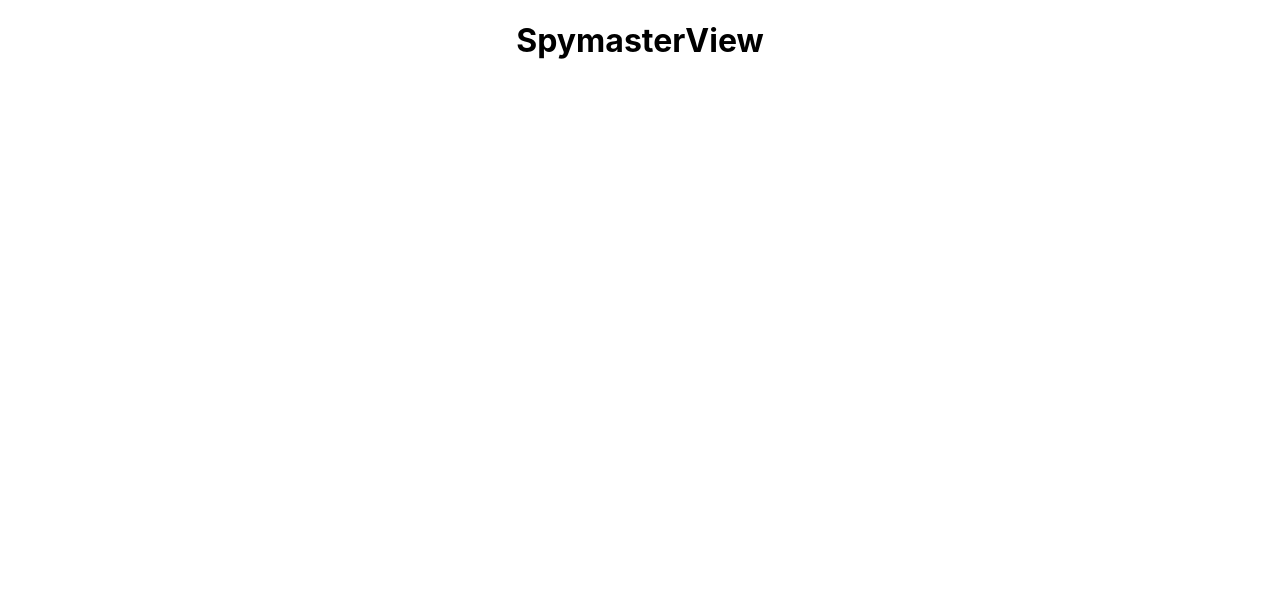
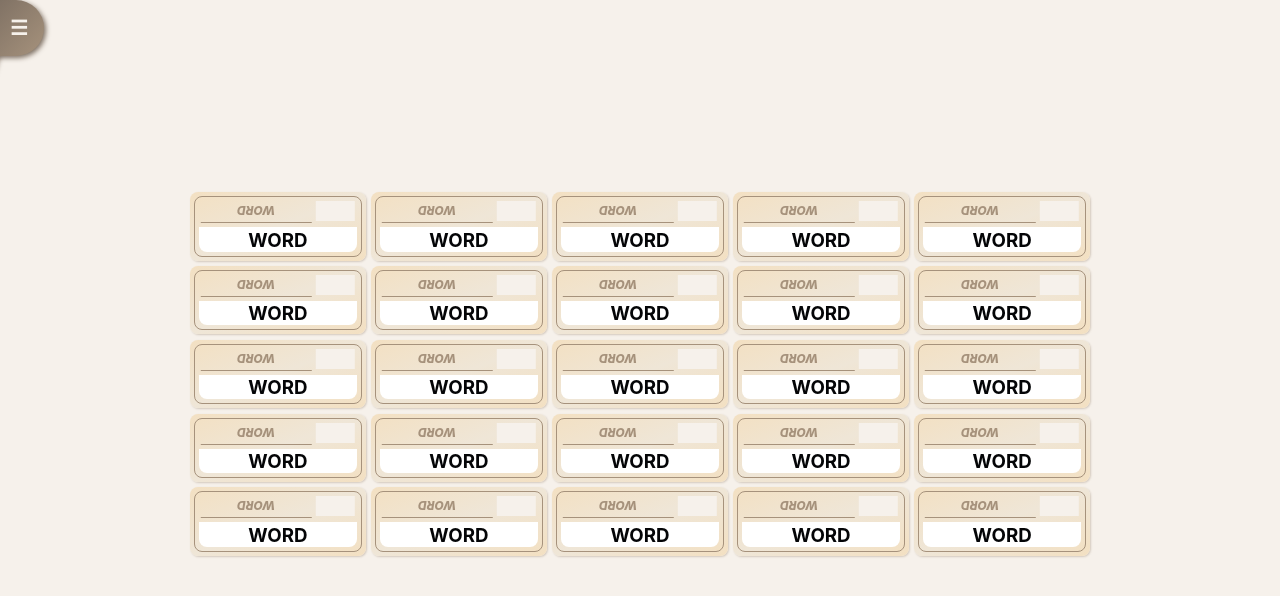
Before and after one commit to goodbreathseth/codenames-seth, a React (Create React App) app: page /spymaster in a window 1280 px wide. Shown: the top 596 px of the page. Built offline with nearby package versions, Linux system fonts and the light colour scheme.

Commit message:
Finished functionality

```diff
--- a/package.json
+++ b/package.json
@@ -6,6 +6,7 @@
     "@testing-library/jest-dom": "^5.11.4",
     "@testing-library/react": "^11.1.0",
     "@testing-library/user-event": "^12.1.10",
+    "animate.css": "^4.1.1",
     "firebase": "^8.0.1",
     "react": "^17.0.1",
     "react-dom": "^17.0.1",
--- a/src/App.css
+++ b/src/App.css
@@ -4,6 +4,10 @@
   --neutral: #f3e0c2;
   --neutral-dark: #a6927c;
   --neutral-darkest: #7e7063;
+
+  --neutral-alt-light: #d4d2c7;
+  --neutral-alt: #cdccc1;
+  --neutral-alt-dark: #b9ad93;
 
   --primary-lightest: #e66521;
   --primary-light: #ed3d08;
@@ -13,21 +17,31 @@
 
   --secondary-lightest: #c7d6de;
   --secondary-light: #9ec2dc;
-  --secondary: #0a72a6;
+  --secondary: #025c95;
   --secondary-dark: #0f61c4;
   --secondary-darkest: #07225a;
 
-  color: #000000;
+  --black: #040507;
+  --black-light: #757575;
+
+  color: var(--black);
   text-align: center;
 }
 
 button {
-  /* width: min(100%, 20rem); */
-  width: 100%;
+  width: min(100%, 22rem);
+  /* width: 100%; */
   border-radius: 32px;
   border: none;
   /* padding: 1rem 2rem; */
   transition: all 200ms;
+  cursor: pointer;
+}
+
+@media only screen and (min-width: 600px) {
+  button {
+    width: 14rem;
+  }
 }
 
 button.neutral {
@@ -74,6 +88,9 @@ button.action:focus {
 }
 
 .home {
+  display: flex;
+  flex-direction: column;
+  align-items: center;
   background: radial-gradient(closest-side, #f2e008, #f38b3d, #8b1439);
   padding: 0 2rem;
 }
@@ -81,6 +98,7 @@ button.action:focus {
 .logo {
   margin: 14vh 0;
   width: min(100%, 45rem);
+
 }
 
 .form {
@@ -88,6 +106,19 @@ button.action:focus {
   display: flex;
   flex-direction: column;
   justify-content: space-between;
+}
+
+@media only screen and (min-width: 600px) {
+  .form {
+    width: 80%;
+    margin-left: auto;
+    margin-right: auto;
+  }
+  .form > * {
+    display: flex;
+    justify-content: space-around;
+    align-items: center;
+  }
 }
 
 .invisible {
@@ -104,34 +135,58 @@ button.action:focus {
 }
 
 .card {
-  /* background-image: linear-gradient(to bottom right, var(--neutral), var(--neutral-light), var(--neutral), var(--neutral-lightest), var(--neutral)); */
+  border-radius: 0.5rem;
+  padding: 4px;
+  box-shadow: 1px 1px 2px rgba(166, 146, 124, 0.4);
+  display: grid;
+  user-select: none;
+  position: relative;
+  cursor: pointer
+}
+
+.unflipped {
   background-image: linear-gradient(
     to bottom right,
     var(--neutral),
     var(--neutral-light),
     var(--neutral)
   );
-  border-radius: 0.5rem;
-  padding: 4px;
-  box-shadow: 1px 1px 2px rgba(166, 146, 124, 0.4);
-  display: grid;
-  user-select: none;
-  position: relative;
 }
 
-/* .card:before {
-  content: "";
-  width: 100%;
-  position: absolute;
-  height: 100%;
+.red {
   background-image: linear-gradient(
     to bottom right,
+    var(--primary),
     var(--primary-dark),
-    var(--primary),
-    var(--primary-dark)
+    var(--primary)
   );
-  border-radius: 0.5rem;
-} */
+}
+
+.blue {
+  background-image: linear-gradient(
+    to bottom right,
+    var(--secondary-dark),
+    var(--secondary),
+    var(--secondary-dark)
+  );
+}
+
+.none {
+  background-image: radial-gradient(
+    closest-corner,
+    var(--neutral-alt-light),
+    var(--neutral-alt),
+    var(--neutral-alt-dark)
+  );
+}
+
+.assassin {
+  background-image: radial-gradient(
+    closest-corner,
+    var(--black-light),
+    var(--black)
+  );
+}
 
 .card > div {
   display: grid;
@@ -174,24 +229,83 @@ button.action:focus {
 .player-view-container {
   background-color: var(--neutral-lightest);
   padding: 0.5rem;
-  height: 100vh;
+  min-height: 100vh;
   box-sizing: border-box;
+  position: relative;
+}
+
+@media only screen and (min-width: 900px) {
+  .player-view-container {
+    padding-top: 15%;
+  }
 }
 
 .player-view {
   display: grid;
-  /* margin: 0.5rem; */
   grid-template-columns: repeat(5, 1fr);
   grid-template-rows: repeat(5, 1fr);
   grid-gap: 0.33rem;
   width: 100%;
-  height: 100%;
+  max-width: 900px;
+  margin-left: auto;
+  margin-right: auto;
 }
 
 @media only screen and (max-width: 600px) {
   .player-view {
     grid-template-columns: repeat(2, 1fr);
-    grid-template-rows: repeat(25, 1fr);
+    grid-template-rows: repeat(13, 1fr);
     grid-gap: 0.5rem;
   }
 }
+
+.menu {
+  position: absolute;
+  z-index: 10;
+  right: 100%;
+  top: 0;
+  min-width: 10rem;
+  padding: 1rem 4rem 4rem 1rem;
+  background-image: linear-gradient(
+    to bottom right,
+    var(--neutral-dark),
+    var(--neutral-darkest),
+    var(--neutral-dark)
+  );
+  box-shadow: 2px 2px 5px var(--neutral-darkest);
+  border-bottom-right-radius: 85%;
+  transition: all 150ms;
+}
+
+@media only screen and (min-width: 600px) {
+  .menu > * {
+    display: block;
+  }
+}
+
+.expanded {
+  transform: translateX(100%);
+}
+
+.expand-menu {
+  position: absolute;
+  margin: 0;
+  top: 0;
+  left: 98%;
+  border-top-left-radius: 0;
+  border-bottom-left-radius: 0;
+  width: auto;
+  padding: 1rem 1rem;
+  background-image: linear-gradient(
+    to bottom right,
+    var(--neutral-darkest),
+    var(--neutral-dark)
+  );
+  /* background: inherit; */
+  box-shadow: 2px 2px 5px var(--neutral-darkest);
+}
+
+.expand-menu > :first-child {
+  padding: 0;
+  margin: 0;
+}
--- a/src/components/Card.js
+++ b/src/components/Card.js
@@ -1,17 +1,38 @@
-export default function Card() {
+export default function Card({ team, flipped, word }) {
   return (
     <>
-      <div className="card">
+      <div
+        className={
+          "card " +
+          (!flipped
+            ? "unflipped"
+            : team === "red"
+            ? "red"
+            : team === "blue"
+            ? "blue"
+            : team === "none"
+            ? "none"
+            : "assassin")
+        }
+      >
         <div>
           <div className="square-parent">
-            <div className="square">&#8194; </div>
+            {!flipped ? <div className="square">&#8194; </div> : null}
             <div>
-              <i>LONG WORD</i>
+              <i className={flipped ? "invisible" : null}>
+                {word.toUpperCase()}
+              </i>
             </div>
           </div>
-          <h3>LONG WORD</h3>
+          <h3>{word.toUpperCase()}</h3>
         </div>
       </div>
     </>
   );
 }
+
+Card.defaultProps = {
+  team: "none",
+  flipped: false,
+  word: "word",
+};
--- /dev/null
+++ b/src/components/Menu.js
@@ -0,0 +1,86 @@
+import { useHistory } from "react-router-dom";
+import { useState } from "react";
+import { db } from "../services/firebase"
+
+export default function Menu() {
+  const history = useHistory();
+
+  const [expanded, setExpanded] = useState(false);
+
+  const back = () => {
+    history.push("/");
+  };
+
+  const resetGame = () => {
+    let dictionary;
+    let words;
+
+    // Get dictionary of words
+    db.collection('codenames').doc('game').get().then(function (doc) {
+      if (doc.exists) {
+        dictionary = doc.data().dictionary;
+
+        // Create new of array of 25 random words from dictionary
+        let n = 25;
+        let result = new Array(n),
+          len = dictionary.length,
+          taken = new Array(len);
+        while (n--) {
+          let x = Math.floor(Math.random() * len);
+          result[n] = { word: dictionary[x in taken ? taken[x] : x] };
+          taken[x] = --len in taken ? taken[len] : len;
+        }
+
+        // Set the other values
+        words = result;
+        let numOfBlues = Math.floor(Math.random() * (10 - 8) + 8);
+        for (let i = 0; i < words.length; i++) {
+          words[i].flipped = false;
+
+          if (i < numOfBlues) {
+            words[i].team = "blue"
+          } else if (i < 17) {
+            words[i].team = "red"
+          } else if (i < 24) {
+            words[i].team = "none"
+          } else {
+            words[i].team = "assassin"
+          }
+        }
+
+        // Shuffle it a few times
+        words.sort(() => Math.random() - 0.5);
+        words.sort(() => Math.random() - 0.5);
+
+        // Write new set of 25 words to db
+        db.collection("codenames")
+          .doc("game")
+          .set({
+            words: words,
+          }, { merge: true})
+          .catch(function (error) {
+            console.log("error", error);
+          });
+      } else {
+        console.log("no doc")
+      }
+    }).catch(function (error) {
+      console.log("error", error)
+    })
+  };
+
+
+  return (
+    <div className={"menu " + (expanded ? "expanded" : "")}>
+      <button className="neutral space-around" onClick={back}>
+        <h3>&#8249; Back</h3>
+      </button>
+      <button className="action space-around" onClick={resetGame}>
+        <h3>&#8635;&#8194;Reset game</h3>
+      </button>
+      <button className="expand-menu text-light" onClick={() => setExpanded(!expanded)}>
+        <h2>&#9776;</h2>
+      </button>
+    </div>
+  );
+}
--- a/src/components/SignOut.js
+++ b/src/components/SignOut.js
@@ -3,8 +3,8 @@ import { auth } from "../services/firebase";
 export default function SignOut() {
     return (
       auth.currentUser && (
-        <button className="neutral" onClick={() => auth.signOut()}>
-          <h3>SIGN OUT</h3>
+        <button className="neutral space-around" onClick={() => auth.signOut()}>
+          <h2>SIGN OUT</h2>
         </button>
       )
     );
--- a/src/views/Home.js
+++ b/src/views/Home.js
@@ -10,11 +10,12 @@ import { auth } from "../services/firebase"
 export default function Home() {
   const [user] = useAuthState(auth);
 
+
   return (
     <div className="home fullscreen padding">
       <img src={logo} alt="Game title" className="logo" />
       { user ? <TeamSelect /> : <SignIn />}
-      { user? <SignOut /> : null}
+      { user ? <SignOut /> : null}
     </div>
   );
 };
--- a/src/views/PlayerView.js
+++ b/src/views/PlayerView.js
@@ -1,35 +1,42 @@
 import Card from "../components/Card";
+import Menu from "../components/Menu";
+import { db } from "../services/firebase";
+import { useCollectionData } from "react-firebase-hooks/firestore";
 
 export default function PlayerView() {
+  const [game, loading] = useCollectionData(db.collection("codenames"));
+
+  // Update the db when a card is tapped
+  const update = (index) => {
+    let words = game[0].words;
+    if (words[index].flipped !== "flipped") {
+      words[index].flipped = "flipped";
+
+      db.collection("codenames").doc("game").set(
+        {
+          words: words,
+        },
+        { merge: true }
+      );
+    }
+  };
+
   return (
     <>
       <div className="player-view-container">
+        <Menu />
         <div className="player-view">
-          <Card />
-          <Card />
-          <Card />
-          <Card />
-          <Card />
-          <Card />
-          <Card />
-          <Card />
-          <Card />
-          <Card />
-          <Card />
-          <Card />
-          <Card />
-          <Card />
-          <Card />
-          <Card />
-          <Card />
-          <Card />
-          <Card />
-          <Card />
-          <Card />
-          <Card />
-          <Card />
-          <Card />
-          <Card />
+          {loading && <h1>Loading...</h1>}
+          {game &&
+            game[0].words.map((word, index) => (
+              <div key={index} onClick={() => update(index)}>
+                <Card
+                  word={word.word}
+                  flipped={word.flipped}
+                  team={word.team}
+                />
+              </div>
+            ))}
         </div>
       </div>
     </>
--- a/src/views/SpymasterView.js
+++ b/src/views/SpymasterView.js
@@ -1,5 +1,37 @@
+import Card from "../components/Card"
+import Menu from "../components/Menu"
+
 export default function SpymasterView() {
-    return (
-        <h1>SpymasterView</h1>
-    )
+  return (
+    <div className="player-view-container">
+      <Menu />
+      <div className="player-view">
+        <Card />
+        <Card />
+        <Card />
+        <Card />
+        <Card />
+        <Card />
+        <Card />
+        <Card />
+        <Card />
+        <Card />
+        <Card />
+        <Card />
+        <Card />
+        <Card />
+        <Card />
+        <Card />
+        <Card />
+        <Card />
+        <Card />
+        <Card />
+        <Card />
+        <Card />
+        <Card />
+        <Card />
+        <Card />
+      </div>
+    </div>
+  );
 }
```
Also changed, not shown: src/components/TeamSelect.js (+9 -7 lines), 1 other file (tests, documents, lock files or other folders).
